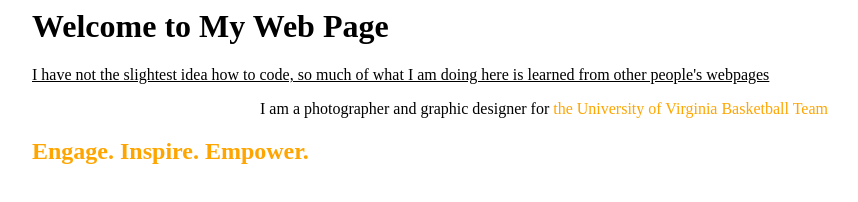
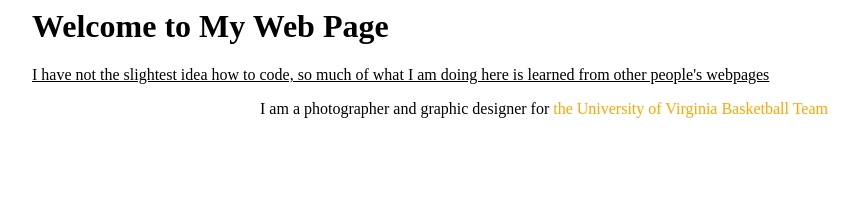
Before and after one commit to jadenhawkins14/jhawkins.github.io, a plain HTML site: page index.html in a window 1280 px wide. Shown: the whole page, without its empty margins (96-954 px from the left). Drawn offline with Linux system fonts and the light colour scheme.

Commit message:
Update index.html
test

```diff
--- a/index.html
+++ b/index.html
@@ -15,9 +15,4 @@
   I am a photographer and graphic designer for <font color="#FFA500"> the University of Virginia Basketball Team
   </p>
 
-<!-- Nike had a cool scrolling feature that showed a lot of photos, I want to replicate this to show my photos -->
-<header>
-			<h2 class="fsElementTitle">Engage. Inspire. Empower.</h2>
-	</header>
-
 </body>
```
